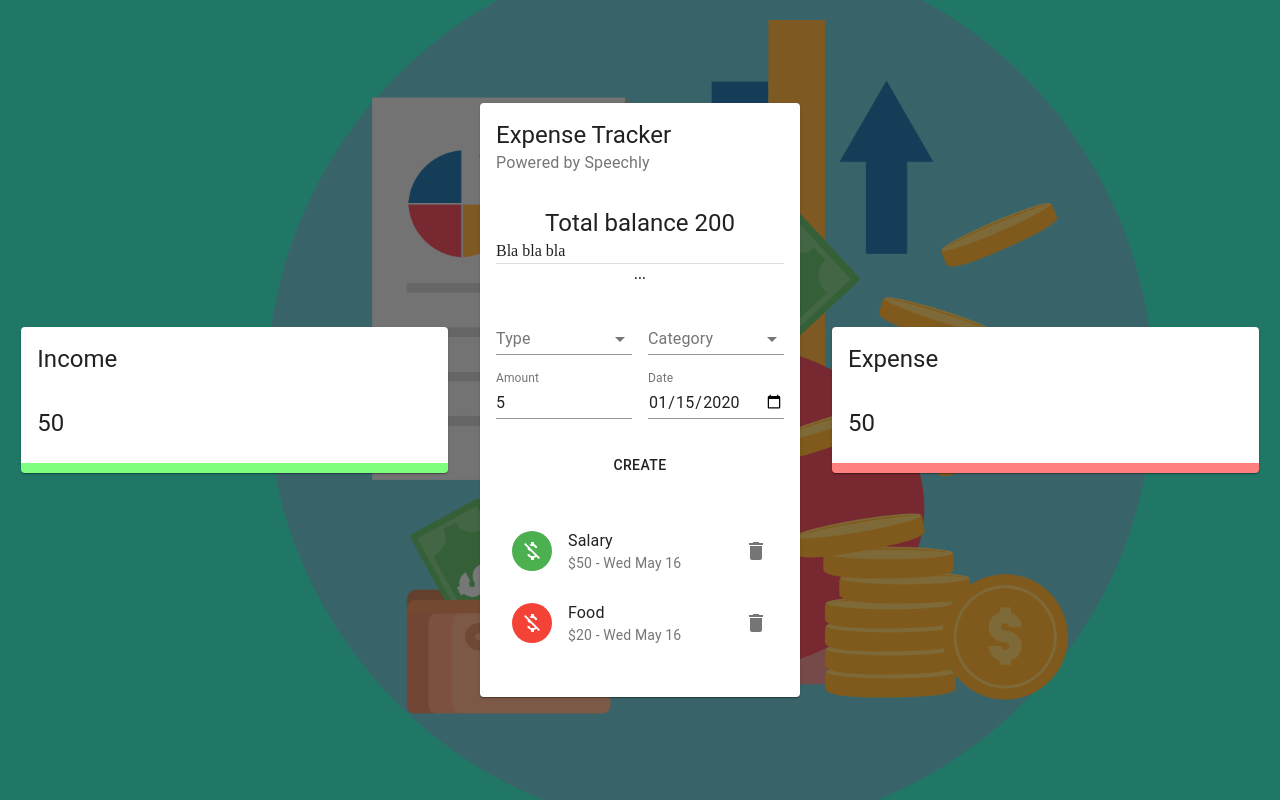
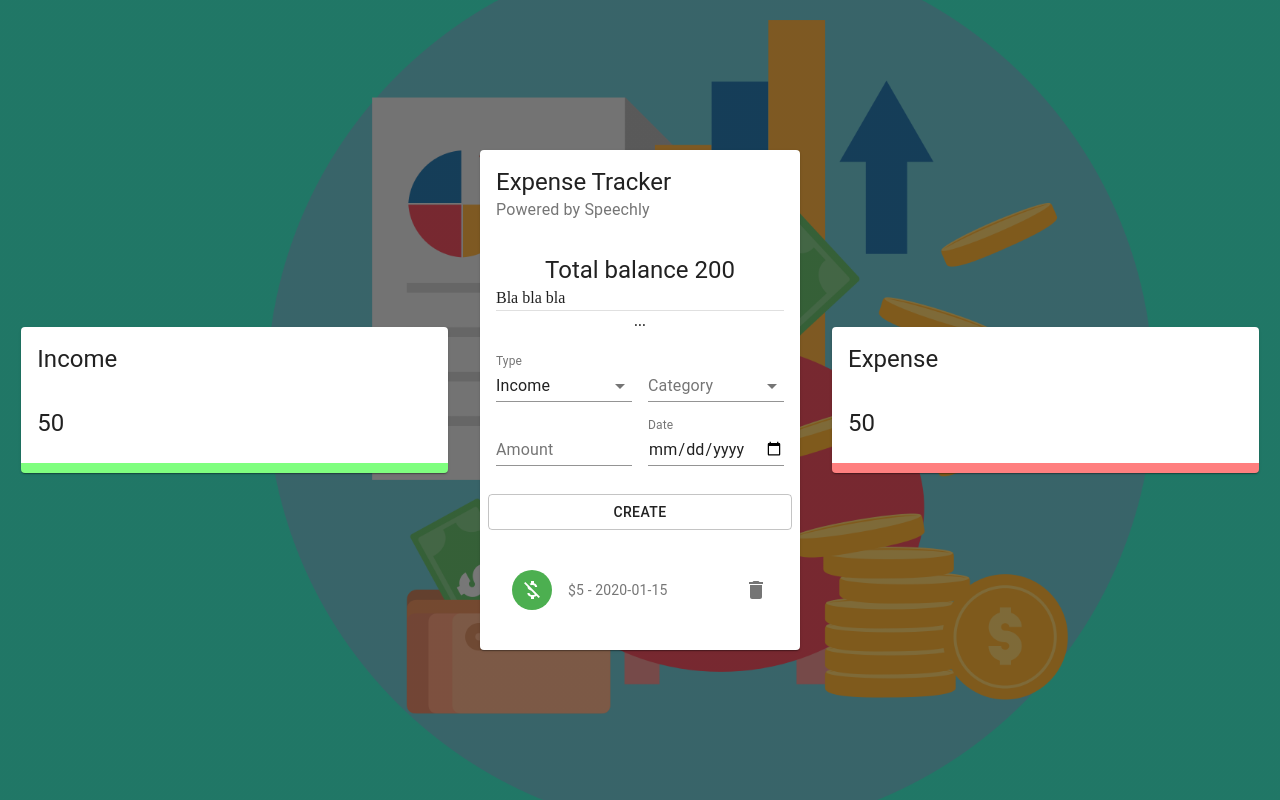
Before and after one commit to hanhngooo/Expense-Tracker, a React (Create React App) app: page / in a window 1280 px wide. Both pictures are taken after typing "5", "2020-01-15" into the empty fields and a click on the button "CREATE". Built offline with nearby package versions, Linux system fonts and the light colour scheme.

Commit message:
add addtransaction and delete transaction actions

```diff
--- a/src/components/Main/Form/Form.js
+++ b/src/components/Main/Form/Form.js
@@ -1,4 +1,5 @@
-import React from "react";
+import React, { useState, useContext } from "react";
+import { v4 as uuidv4 } from "uuid";
 import {
   TextField,
   Typography,
@@ -10,8 +11,28 @@ import {
   MenuItem,
 } from "@material-ui/core";
 import useStyle from "./styles";
+import { ExpenseTrackerContext } from "../../../context/context";
+
+const initialState = {
+  amount: "",
+  category: "",
+  type: "Income",
+  date: new Date(),
+};
 const Form = () => {
   const classes = useStyle();
+  const [formData, setFormData] = useState(initialState);
+  const { addTransaction } = useContext(ExpenseTrackerContext);
+  const createTransaction = () => {
+    const transaction = {
+      ...formData,
+      amount: Number(formData.amount),
+      id: uuidv4(),
+    };
+    addTransaction(transaction);
+    setFormData(initialState);
+  };
+  console.log(formData);
   return (
     <div>
       <Grid container spacing={2}>
@@ -23,8 +44,13 @@ const Form = () => {
         <Grid item xs={6}>
           <FormControl fullWidth>
             <InputLabel>Type</InputLabel>
-            <Select>
-              <MenuItem value="Icome">Income</MenuItem>
+            <Select
+              value={formData.type}
+              onChange={(e) =>
+                setFormData({ ...formData, type: e.target.value })
+              }
+            >
+              <MenuItem value="Income">Income</MenuItem>
               <MenuItem value="Expense">Expense</MenuItem>
             </Select>
           </FormControl>
@@ -32,23 +58,43 @@ const Form = () => {
         <Grid item xs={6}>
           <FormControl fullWidth>
             <InputLabel>Category</InputLabel>
-            <Select>
+            <Select
+              value={formData.category}
+              onChange={(e) =>
+                setFormData({ ...formData, category: e.target.value })
+              }
+            >
               <MenuItem value="business">Business</MenuItem>
               <MenuItem value="salary">Salary</MenuItem>
             </Select>
           </FormControl>
         </Grid>
         <Grid item xs={6}>
-          <TextField type="number" label="Amount" fullWidth />
+          <TextField
+            type="number"
+            label="Amount"
+            fullWidth
+            value={formData.amount}
+            onChange={(e) =>
+              setFormData({ ...formData, amount: e.target.value })
+            }
+          />
         </Grid>
         <Grid item xs={6}>
-          <TextField type="date" label="Date" fullWidth />
+          <TextField
+            type="date"
+            label="Date"
+            fullWidth
+            value={formData.date}
+            onChange={(e) => setFormData({ ...formData, date: e.target.value })}
+          />
         </Grid>
         <Button
           className={classes.button}
-          variant="outline"
+          variant="outlined"
           corlor="primary"
           fullWidth
+          onClick={createTransaction}
         >
           {" "}
           Create
--- a/src/components/Main/List/List.js
+++ b/src/components/Main/List/List.js
@@ -1,4 +1,4 @@
-import React from "react";
+import React, { useContext } from "react";
 import {
   List as MUIList,
   ListItem,
@@ -11,26 +11,11 @@ import {
 } from "@material-ui/core";
 import { Delete, MoneyOff } from "@material-ui/icons";
 import useStyles from "./styles";
+import { ExpenseTrackerContext } from "../../../context/context";
 const List = () => {
   const classes = useStyles();
-  const transactions = [
-    {
-      id: 1,
-      type: "Income",
-      category: "Salary",
-      amount: 50,
-      date: "Wed May 16",
-    },
-    {
-      id: 2,
-      type: "Expense",
-      category: "Food",
-      amount: 20,
-      date: "Wed May 16",
-    },
+  const { deleteTransaction, transactions } = useContext(ExpenseTrackerContext);
 
-    { id: 3, type: "Income", category: "Gift", amount: 10, date: "Mon May 16" },
-  ];
   return (
     <MUIList dense={false} className={classes.list}>
       {transactions.map((transaction, index) => (
@@ -52,7 +37,11 @@ const List = () => {
               secondary={`$${transaction.amount} - ${transaction.date}`}
             />
             <ListItemSecondaryAction>
-              <IconButton edge="end" aria-label="delete" onClick="">
+              <IconButton
+                edge="end"
+                aria-label="delete"
+                onClick={() => deleteTransaction(transaction.id)}
+              >
                 <Delete />
               </IconButton>
             </ListItemSecondaryAction>
--- a/src/components/Main/Main.js
+++ b/src/components/Main/Main.js
@@ -22,7 +22,7 @@ const Main = () => {
         </Typography>
         <Typography
           align="center"
-          variant="subsittle1"
+          variant="subsitle1"
           style={{ lineHeight: "1.5em", marginTop: "20px" }}
         >
           Bla bla bla
--- a/src/context/context.js
+++ b/src/context/context.js
@@ -5,7 +5,6 @@ export const ExpenseTrackerContext = createContext();
 
 export const Provider = ({ children }) => {
   const [transactions, dispatch] = useReducer(contextReducer, initialState);
-
   //Action Creators
   const deleteTransaction = (id) =>
     dispatch({ type: "DELETE_TRANSACTION", payload: id });
@@ -13,7 +12,7 @@ export const Provider = ({ children }) => {
     dispatch({ type: "ADD_TRANSACTION", payload: id });
   return (
     <ExpenseTrackerContext.Provider
-      value={{ deleteTransaction, addTransaction }}
+      value={{ deleteTransaction, addTransaction, transactions }}
     >
       {children}
     </ExpenseTrackerContext.Provider>
--- a/src/context/contextReducer.js
+++ b/src/context/contextReducer.js
@@ -1,11 +1,11 @@
 const contextReducer = (state, action) => {
   let transactions;
   switch (action.type) {
-    case "DELETE_TRANCTION":
+    case "DELETE_TRANSACTION":
       transactions = state.filter((t) => t.id !== action.payload);
       return transactions;
 
-    case "ADD_TRANCTION":
+    case "ADD_TRANSACTION":
       transactions = [action.payload, ...state];
       return transactions;
     default:
--- a/src/index.js
+++ b/src/index.js
@@ -5,9 +5,7 @@ import "./index.css";
 import { Provider } from "./context/context";
 ReactDOM.render(
   <Provider>
-    <React.StrictMode>
-      <App />
-    </React.StrictMode>
+    <App />
   </Provider>,
 
   document.getElementById("root")
```
Also changed, not shown: src/constants/categories.js (added).
